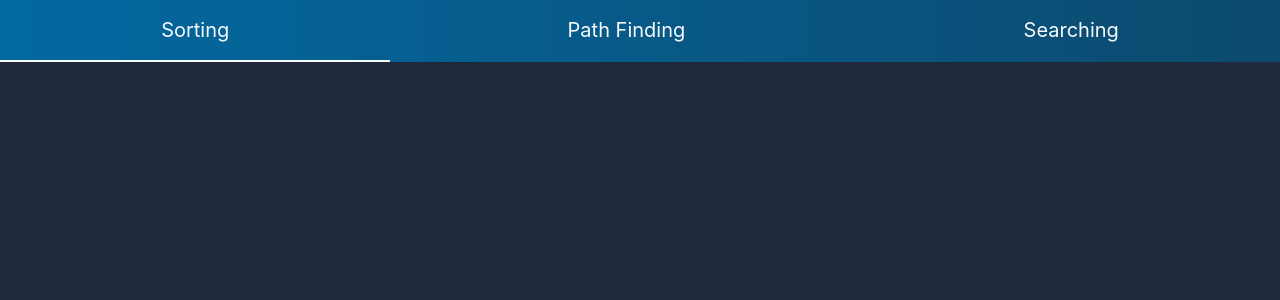
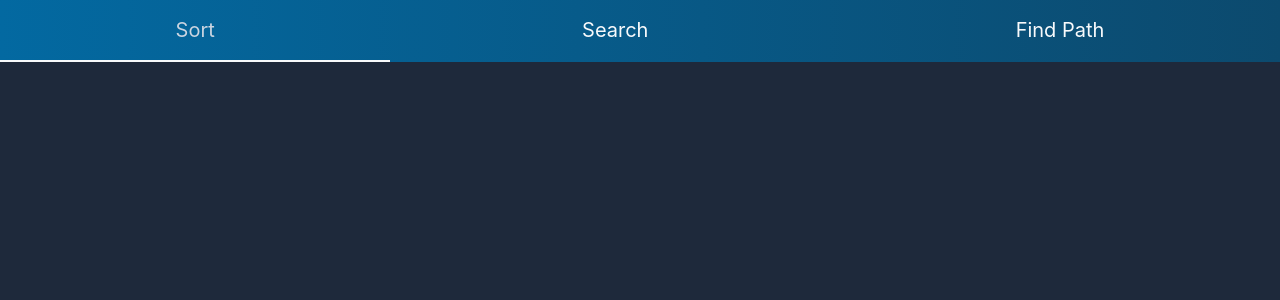
Before and after one commit to ryanloftus/algo-visualizer, a React (Create React App) app in the folder app/: page / in a window 1280 px wide. Shown: the top 300 px of the page. Built offline with nearby package versions, Linux system fonts and the light colour scheme.

Commit message:
Added state for Navbar

```diff
--- a/app/src/App.tsx
+++ b/app/src/App.tsx
@@ -1,13 +1,21 @@
-import React from 'react';
+import React, { useState } from 'react';
 import logo from './logo.svg';
-import Navbar from './Components/Navbar';
+import { Navbar } from './Components/Navbar';
+
+const algorithmTypes = ["Sort", "Search", "Find Path"];
 
 function App() {
-  return (
-    <div className="App w-screen h-screen bg-slate-800 flex">
-      <Navbar></Navbar>
-    </div>
-  );
+    const [algoTypeIdx, setAlgoTypeIdx] = useState(0);
+
+    const selectAlgoTypeByIdx = (idx: number) => {
+        setAlgoTypeIdx(idx);
+    }
+
+    return (
+        <div className="App w-screen h-screen bg-slate-800 flex">
+            <Navbar options={algorithmTypes} selectedOptionIdx={algoTypeIdx} selectOptionByIdx={selectAlgoTypeByIdx} />
+        </div>
+    );
 }
 
 export default App;
--- a/app/src/Components/Navbar.tsx
+++ b/app/src/Components/Navbar.tsx
@@ -1,9 +1,20 @@
-export default function Navbar() {
+import React from 'react';
+
+interface Props {
+    options: string[],
+    selectedOptionIdx: number,
+    selectOptionByIdx: (idx: number) => void,
+}
+
+const unselectedStyle: string = "block py-4 text-center align-middle hover:border-solid hover:border-b-2 hover:border-slate-50";
+const selectedStyle: string = unselectedStyle + " border-solid border-b-2 border-slate-300 text-slate-300";
+
+export const Navbar : React.FC<Props> = (props: Props) => {
     return (
-       <nav className="bg-gradient-to-r from-sky-700 to-sky-900 space-x-4 text-xl text-slate-50 grid grid-flow-col grow h-max">
-        <a className="block py-4 text-center align-middle hover:border-solid hover:border-b-2 hover:border-slate-50">Sorting</a>
-        <a className="block py-4 text-center align-middle hover:border-solid hover:border-b-2 hover:border-slate-50">Path Finding</a>
-        <a className="block py-4 text-center align-middle hover:border-solid hover:border-b-2 hover:border-slate-50">Searching</a>
-       </nav>
+        <nav className="bg-gradient-to-r from-sky-700 to-sky-900 space-x-4 text-xl text-slate-50 grid grid-flow-col grow h-max">
+            {props.options.map((v, i) =>
+                <a key={i} onClick={() => props.selectOptionByIdx(i)} className={i === props.selectedOptionIdx ? selectedStyle : unselectedStyle}>{v}</a>
+            )}
+        </nav>
     );
 }
```
